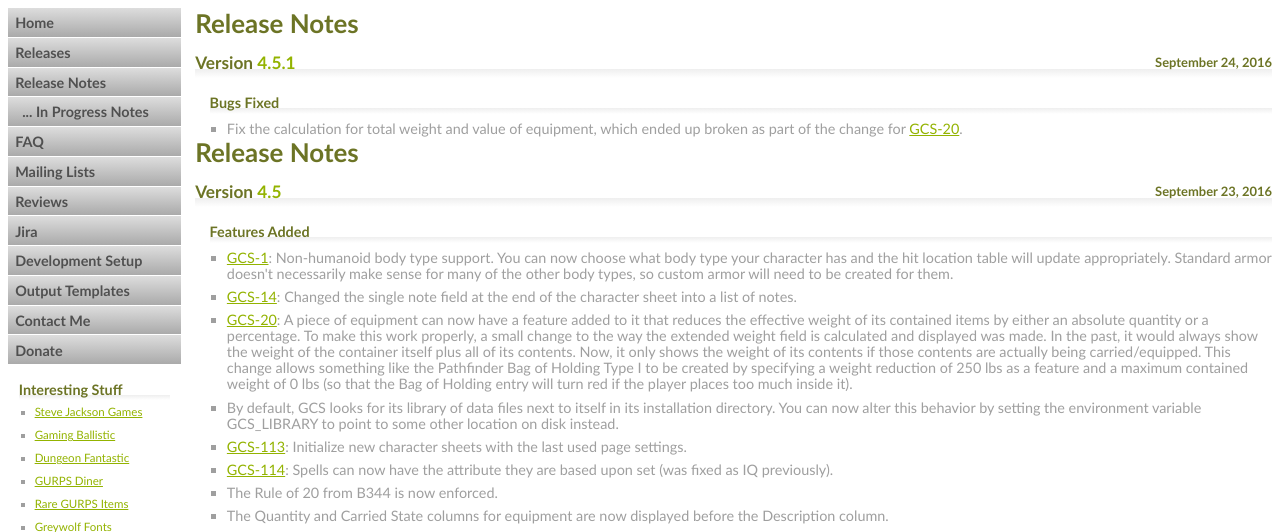
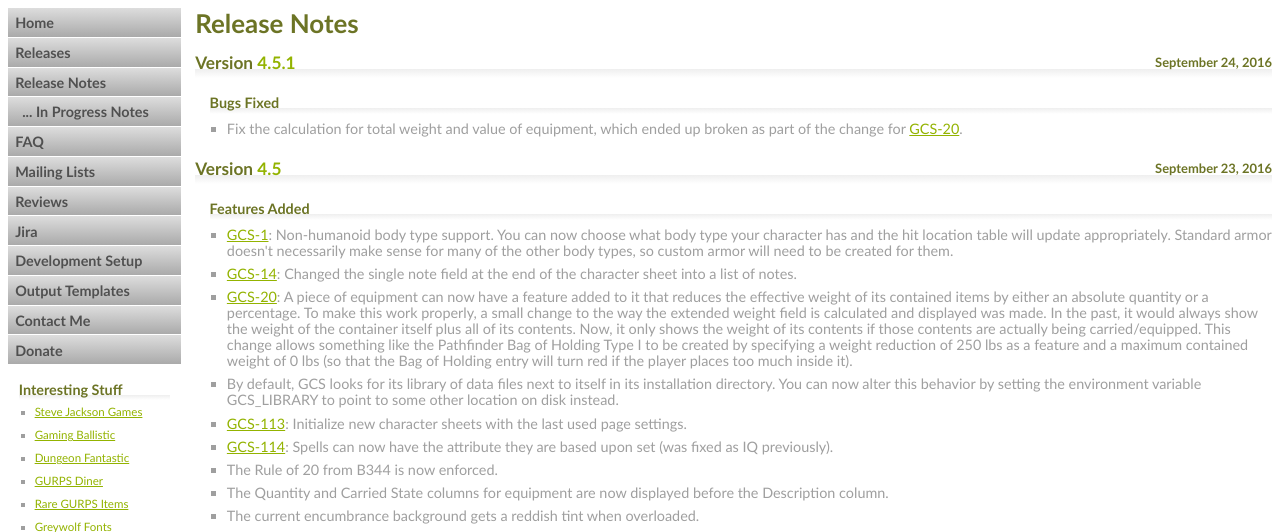
Before and after one commit to richardwilkes/gcs_web, a PHP site: page /release_notes.php in a window 1280 px wide. Shown: the part 56-588 px from the top of the page. Run offline with PHP 8.4, Linux system fonts and the light colour scheme.

Commit message:
Remove extra 'Release Notes' line

```diff
--- a/release_notes.php
+++ b/release_notes.php
@@ -16,7 +16,6 @@
 					<ul>
 						<li>Fix the calculation for total weight and value of equipment, which ended up broken as part of the change for <a href="https://gurpscharactersheet.atlassian.net/browse/GCS-20">GCS-20</a>.</li>
 					</ul>
-					<h1>Release Notes</h1>
 					<h2>Version <span class="version">4.5</span><span class="release_date">September 23, 2016</span></h2>
 					<h3>Features Added</h3>
 					<ul>
```
